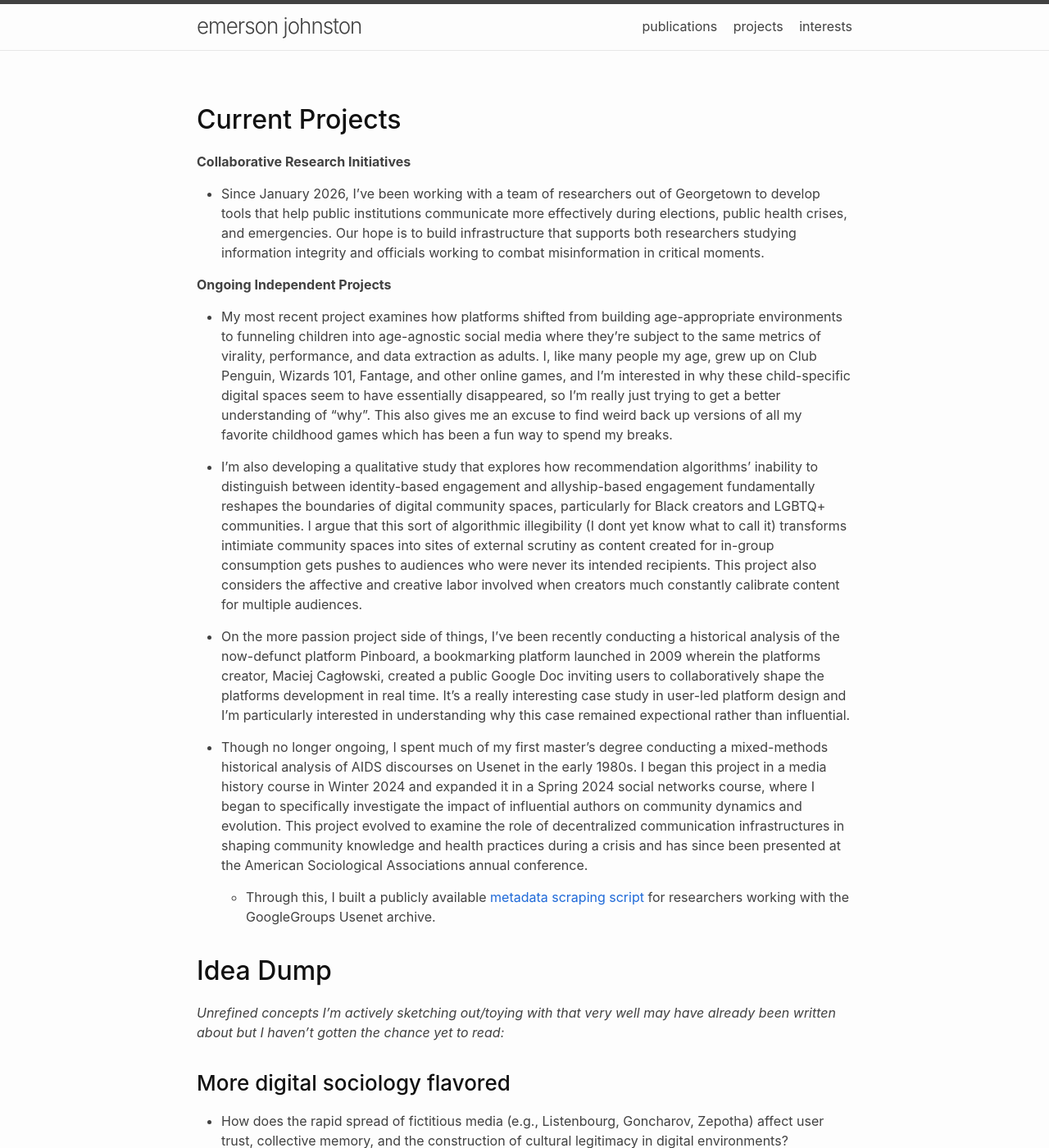
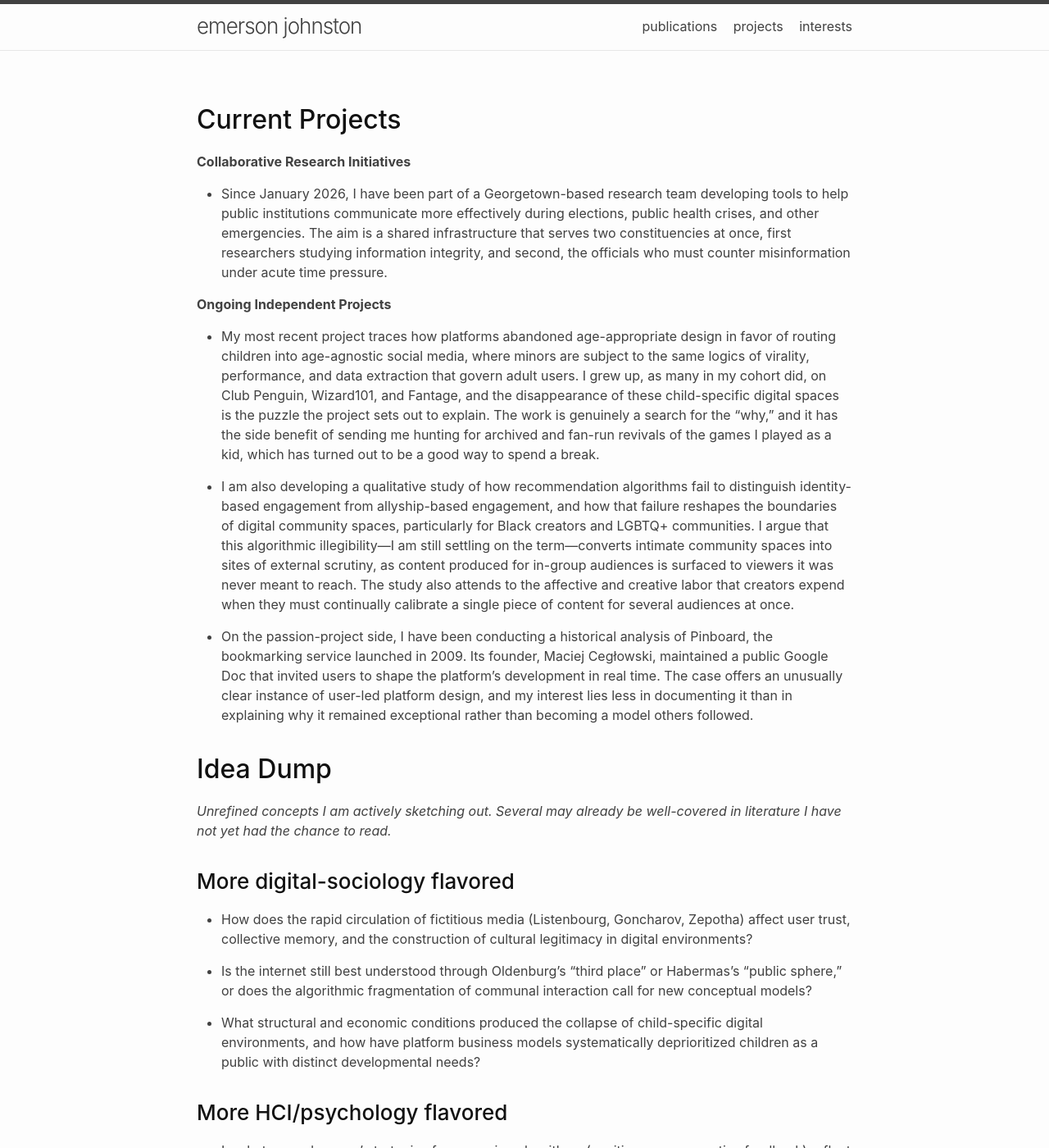
Before and after one commit to evjohnston/evjohnston.github.io, a Jekyll site: the page built from 2projects.md, in a window 1280 px wide and 1400 px high. Shown: the whole window at 82% size. Built offline with Jekyll 4.4.1, drawn with Linux system fonts in a browser that asks for light colours; some of the changed text lies outside the part shown.

```diff
--- a/2projects.md
+++ b/2projects.md
@@ -8,37 +8,34 @@ permalink: /projects/
 
 **Collaborative Research Initiatives**
 
-- Since January 2026, I've been working with a team of researchers out of Georgetown to develop tools that help public institutions communicate more effectively during elections, public health crises, and emergencies. Our hope is to build infrastructure that supports both researchers studying information integrity and officials working to combat misinformation in critical moments.
+- Since January 2026, I have been part of a Georgetown-based research team developing tools to help public institutions communicate more effectively during elections, public health crises, and other emergencies. The aim is a shared infrastructure that serves two constituencies at once, first researchers studying information integrity, and second, the officials who must counter misinformation under acute time pressure.
 
 **Ongoing Independent Projects**
 
-- My most recent project examines how platforms shifted from building age-appropriate environments to funneling children into age-agnostic social media where they're subject to the same metrics of virality, performance, and data extraction as adults. I, like many people my age, grew up on Club Penguin, Wizards 101, Fantage, and other online games, and I'm interested in why these child-specific digital spaces seem to have essentially disappeared, so I'm really just trying to get a better understanding of "why". This also gives me an excuse to find weird back up versions of all my favorite childhood games which has been a fun way to spend my breaks.
+- My most recent project traces how platforms abandoned age-appropriate design in favor of routing children into age-agnostic social media, where minors are subject to the same logics of virality, performance, and data extraction that govern adult users. I grew up, as many in my cohort did, on Club Penguin, Wizard101, and Fantage, and the disappearance of these child-specific digital spaces is the puzzle the project sets out to explain. The work is genuinely a search for the "why," and it has the side benefit of sending me hunting for archived and fan-run revivals of the games I played as a kid, which has turned out to be a good way to spend a break.
 
-- I'm also developing a qualitative study that explores how recommendation algorithms' inability to distinguish between identity-based engagement and allyship-based engagement fundamentally reshapes the boundaries of digital community spaces, particularly for Black creators and LGBTQ+ communities. I argue that this sort of algorithmic illegibility (I dont yet know what to call it) transforms intimiate community spaces into sites of external scrutiny as content created for in-group consumption gets pushes to audiences who were never its intended recipients. This project also considers the affective and creative labor involved when creators much constantly calibrate content for multiple audiences.
+- I am also developing a qualitative study of how recommendation algorithms fail to distinguish identity-based engagement from allyship-based engagement, and how that failure reshapes the boundaries of digital community spaces, particularly for Black creators and LGBTQ+ communities. I argue that this algorithmic illegibility—I am still settling on the term—converts intimate community spaces into sites of external scrutiny, as content produced for in-group audiences is surfaced to viewers it was never meant to reach. The study also attends to the affective and creative labor that creators expend when they must continually calibrate a single piece of content for several audiences at once.
 
-- On the more passion project side of things, I've been recently conducting a historical analysis of the now-defunct platform Pinboard, a bookmarking platform launched in 2009 wherein the platforms creator, Maciej Cagłowski, created a public Google Doc inviting users to collaboratively shape the platforms development in real time. It's a really interesting case study in user-led platform design and I'm particularly interested in understanding why this case remained expectional rather than influential.
-
-- Though no longer ongoing, I spent much of my first master's degree conducting a mixed-methods historical analysis of AIDS discourses on Usenet in the early 1980s. I began this project in a media history course in Winter 2024 and expanded it in a Spring 2024 social networks course, where I began to specifically investigate the impact of influential authors on community dynamics and evolution. This project evolved to examine the role of decentralized communication infrastructures in shaping community knowledge and health practices during a crisis and has since been presented at the American Sociological Associations annual conference.
-  - Through this, I built a publicly available [metadata scraping script](https://github.com/evjohnston/usenetscraping_public) for researchers working with the GoogleGroups Usenet archive.
+- On the passion-project side, I have been conducting a historical analysis of Pinboard, the bookmarking service launched in 2009. Its founder, Maciej Cegłowski, maintained a public Google Doc that invited users to shape the platform's development in real time. The case offers an unusually clear instance of user-led platform design, and my interest lies less in documenting it than in explaining why it remained exceptional rather than becoming a model others followed.
 
 ## Idea Dump
 
-*Unrefined concepts I'm actively sketching out/toying with that very well may have already been written about but I haven't gotten the chance yet to read:*
+*Unrefined concepts I am actively sketching out. Several may already be well-covered in literature I have not yet had the chance to read.*
 
-### More digital sociology flavored
+### More digital-sociology flavored
 
-- How does the rapid spread of fictitious media (e.g., Listenbourg, Goncharov, Zepotha) affect user trust, collective memory, and the construction of cultural legitimacy in digital environments?
+- How does the rapid circulation of fictitious media (Listenbourg, Goncharov, Zepotha) affect user trust, collective memory, and the construction of cultural legitimacy in digital environments?
 
-- Is the internet still best understood through Oldenburg’s “third place” or Habermas’s “public sphere”—or are new conceptual models needed to account for the algorithmic fragmentation of communal interaction?
+- Is the internet still best understood through Oldenburg's "third place" or Habermas's "public sphere," or does the algorithmic fragmentation of communal interaction call for new conceptual models?
 
-- What structural and economic conditions led to the collapse of child-specific digital environments, and how have platform business models systematically deprioritized children as a distinct public with developmental needs?
+- What structural and economic conditions produced the collapse of child-specific digital environments, and how have platform business models systematically deprioritized children as a public with distinct developmental needs?
 
-### More HCI/Psychology Flavored
+### More HCI/psychology flavored
 
-- In what ways do users' approaches to algorithm management (positive versus negative feedback) reflect broader orientations toward control, agency, and self-determination in intimate life, and how are these orientations distributed across lines of gender, class, and educational attainment?
+- In what ways do users' strategies for managing algorithms (positive versus negative feedback) reflect broader orientations toward control, agency, and self-determination in intimate life, and how are those orientations distributed across gender, class, and educational attainment?
 
-- How does intentional algorithmic (again through positive or negative signals) reshape users' folk theories about platform function, and does perceived algorithmic legibility correlate with increased or decreased emotional investment in outcomes?
+- How does deliberate algorithmic training, through positive or negative signals, reshape users' folk theories of platform function, and does perceived algorithmic legibility correlate with greater or lesser emotional investment in outcomes?
 
-- When users anthropomorphize algorithms as entities with moods, preferences, or punitive intentions, does this framing enable tactical resistance and collective knowledge-sharing, or does it naturalize platform power by displacing institutional accountability onto imagined technical agents?
+- When users anthropomorphize algorithms as entities with moods, preferences, or punitive intentions, does that framing enable tactical resistance and collective knowledge-sharing, or does it naturalize platform power by displacing institutional accountability onto imagined technical agents?
 
-- What are the affective and temporal costs of algorithmic hygiene practices, and do users who invest heavily in training their feeds experience this labor as empowering curation or as exhausting maintenance work?
+- What are the affective and temporal costs of algorithmic hygiene practices, and do users who invest heavily in training their feeds experience that labor as empowering curation or as exhausting maintenance?
--- a/_config.yml
+++ b/_config.yml
@@ -35,6 +35,7 @@ minima:
     - 1publications.md
     - 2projects.md
     - 3interests.md
+    - 4publications.md
 
   # Set to `true` to show excerpts on the homepage.
   show_excerpts: false
```
Also changed, not shown: 3interests.md (+4 -4 lines), 4presentations.md (added, +45 -0 lines), index.md (+5 -3 lines), 1 other file.
